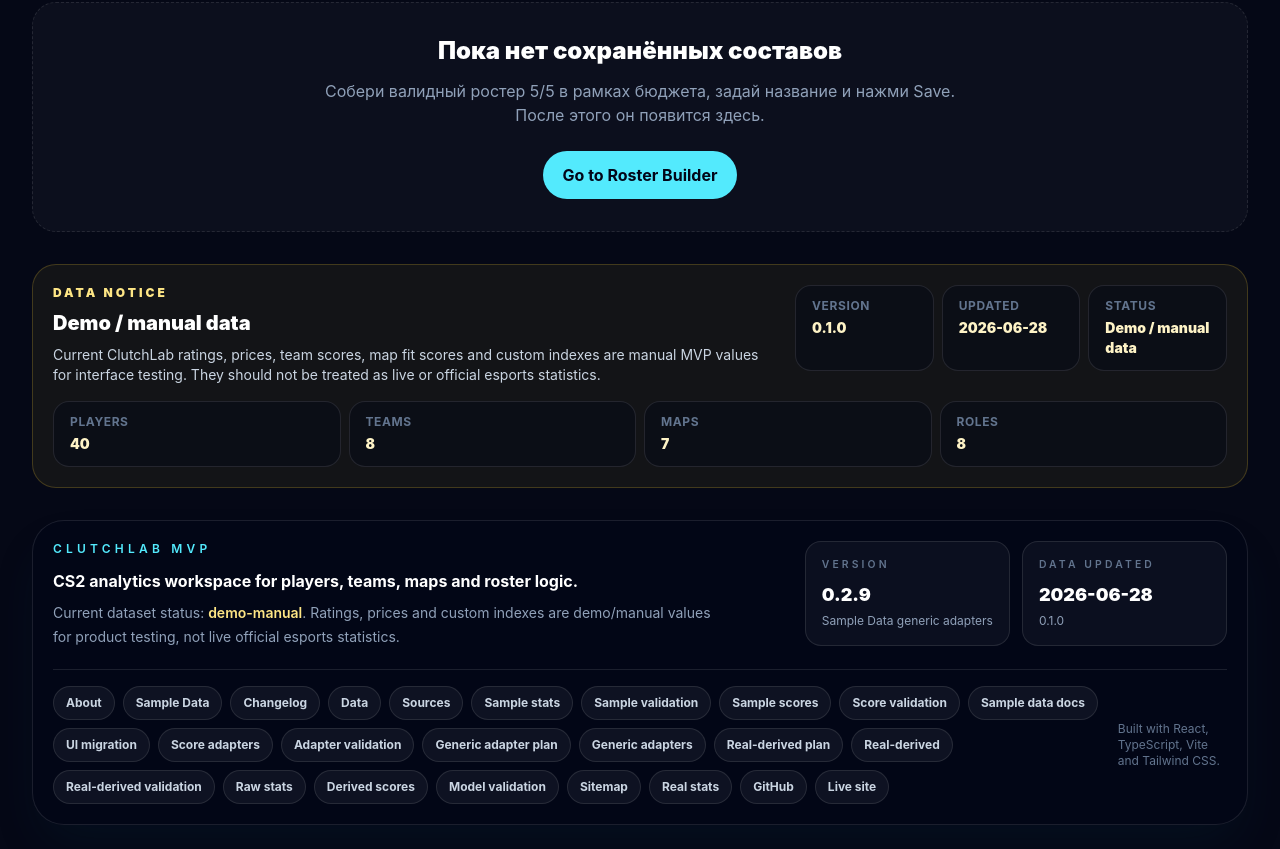
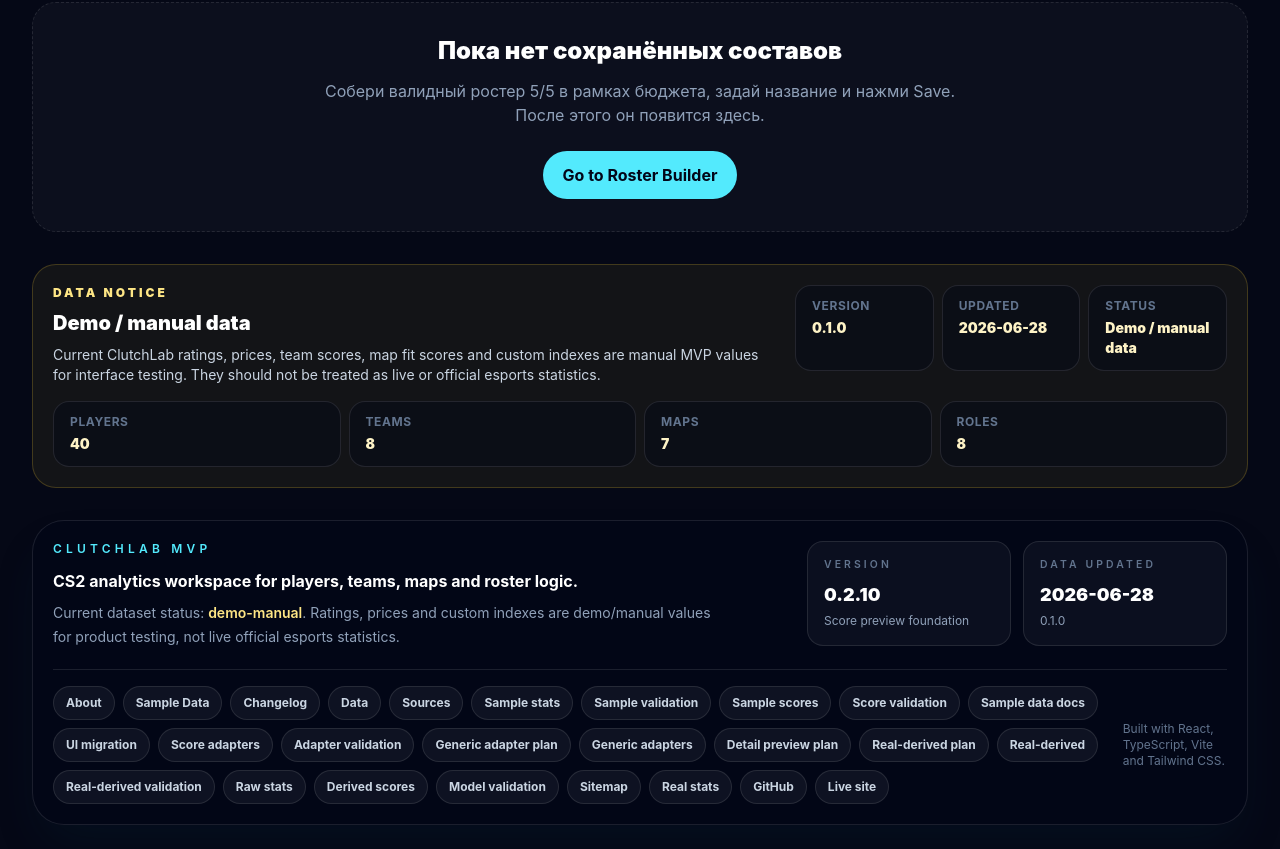
Before and after one commit to Aboba65/clutchlab, a React (Vite) app: page /saved-rosters in a window 1280 px wide. Shown: the part 716-1565 px from the top of the page. Built offline with nearby package versions, Linux system fonts and the light colour scheme.

Commit message:
Update score preview foundation docs

```diff
--- a/src/components/Footer.tsx
+++ b/src/components/Footer.tsx
@@ -24,11 +24,7 @@
         </div>
 
         <div className="grid gap-3 sm:grid-cols-2 lg:min-w-[420px]">
-          <FooterCard
-            label="Version"
-            value="0.2.9"
-            detail="Sample Data generic adapters"
-          />
+          <FooterCard label="Version" value="0.2.10" detail="Score preview foundation" />
           <FooterCard
             label="Data updated"
             value={dataMeta.lastUpdated}
@@ -91,6 +87,11 @@
             href={`${githubUrl}/blob/main/docs/GENERIC_SCORE_ADAPTERS.md`}
           >
             Generic adapters
+          </FooterExternalLink>
+          <FooterExternalLink
+            href={`${githubUrl}/blob/main/docs/DETAIL_SCORE_PREVIEW_PLAN.md`}
+          >
+            Detail preview plan
           </FooterExternalLink>
           <FooterExternalLink
             href={`${githubUrl}/blob/main/docs/REAL_DERIVED_SCORES_PLAN.md`}
```
Also changed, not shown: 3 other files (tests, documents, lock files or other folders).
